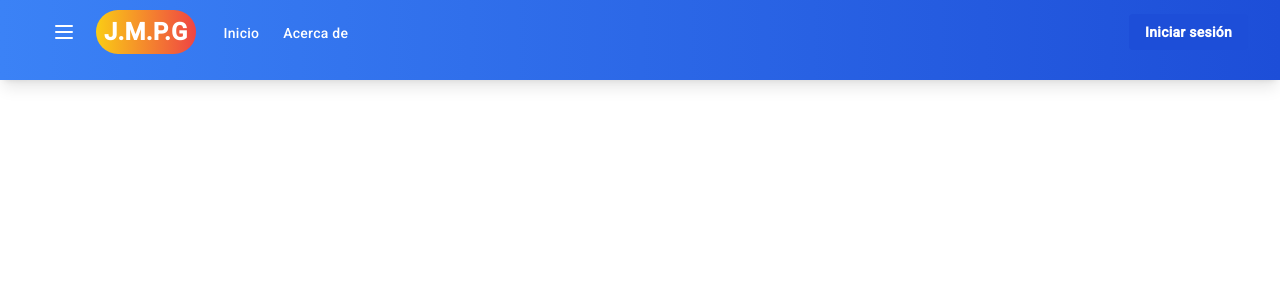
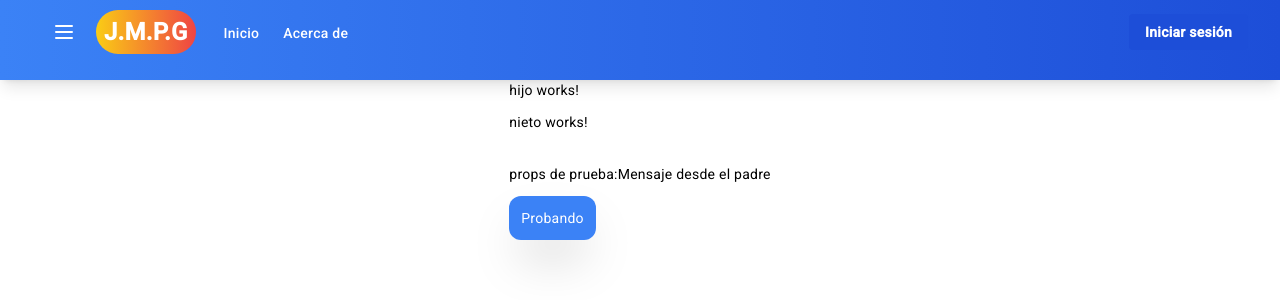
Before and after one commit to perezguedesmaikel/angular-cruddjango-otrosejemplos, an Angular app: page /hijo in a window 1280 px wide. Before the commit this address led to /. Shown: the top 300 px of the page. Built offline with nearby package versions, Linux system fonts and the light colour scheme.

Commit message:
home ready

```diff
--- a/src/app/app-routing.module.ts
+++ b/src/app/app-routing.module.ts
@@ -2,8 +2,10 @@ import {Routes} from '@angular/router';
 
 import {HomeComponent} from './home/home.component';
 import {FormularioreactivoComponent} from "./formularioreactivo/formularioreactivo.component";
+import {HijoComponent} from "./hijo/hijo.component";
 
 export const routes: Routes = [
   {path: '', component: HomeComponent}, // Ruta para la página de inicio
-  {path: 'formulario-reactivo', component: FormularioreactivoComponent} // Ruta para la página de ejemplo
+  {path: 'formulario-reactivo', component: FormularioreactivoComponent},
+  {path: 'hijo', component: HijoComponent}
 ];
--- a/src/app/app.module.ts
+++ b/src/app/app.module.ts
@@ -17,6 +17,8 @@ import {MatMenuModule} from "@angular/material/menu";
 import {routes} from "./app-routing.module";
 import {HomeComponent} from "./home/home.component";
 import {RouterModule} from "@angular/router";
+import { HijoComponent } from './hijo/hijo.component';
+import { NietoComponent } from './hijo/nieto/nieto.component';
 
 @NgModule({
   declarations: [
@@ -25,7 +27,9 @@ import {RouterModule} from "@angular/router";
     ContadorComponent,
     FormularioreactivoComponent,
     NavbarComponent,
-    HomeComponent
+    HomeComponent,
+    HijoComponent,
+    NietoComponent
   ],
   imports: [
     FormsModule,
--- /dev/null
+++ b/src/app/hijo/hijo.component.html
@@ -0,0 +1,2 @@
+<p>hijo works!</p>
+<app-nieto (customEvent)="probeForParent()" [title]="parentMessage"></app-nieto>
--- /dev/null
+++ b/src/app/hijo/hijo.component.ts
@@ -0,0 +1,14 @@
+import {Component, EventEmitter, Output} from '@angular/core';
+
+@Component({
+  selector: 'app-hijo',
+  templateUrl: './hijo.component.html',
+  styleUrls: ['./hijo.component.css']
+})
+export class HijoComponent {
+  parentMessage = 'Mensaje desde el padre'
+
+  probeForParent() {
+    alert('Probando desde el padre')
+  }
+}
--- /dev/null
+++ b/src/app/hijo/nieto/nieto.component.html
@@ -0,0 +1,5 @@
+<p>nieto works!</p>
+<br>
+<p>props de prueba:{{title}}</p>
+<button (click)="emitEvent()" class="bg-blue-500 p-3 rounded-xl shadow-2xl hover:bg-blue-700 text-white">Probando
+</button>
--- /dev/null
+++ b/src/app/hijo/nieto/nieto.component.ts
@@ -0,0 +1,15 @@
+import {Component, EventEmitter, Input, Output} from '@angular/core';
+
+@Component({
+  selector: 'app-nieto',
+  templateUrl: './nieto.component.html',
+  styleUrls: ['./nieto.component.css']
+})
+export class NietoComponent {
+  @Input() title: string = 'Prueba'
+  @Output() customEvent = new EventEmitter();
+
+  emitEvent() {
+    this.customEvent.emit();
+  }
+}
--- a/src/app/navbar/navbar.component.html
+++ b/src/app/navbar/navbar.component.html
@@ -12,6 +12,7 @@
           <mat-menu #menu="matMenu">
             <button mat-menu-item routerLink="/">Inicio</button>
             <button mat-menu-item routerLink="/formulario-reactivo">Formulario reactivo</button>
+            <button mat-menu-item routerLink="/hijo">Hijo</button>
 
           </mat-menu>
           <span
```
Also changed, not shown: src/app/hijo/hijo.component.css (added), src/app/hijo/nieto/nieto.component.css (added), 2 other files (tests, documents, lock files or other folders).
